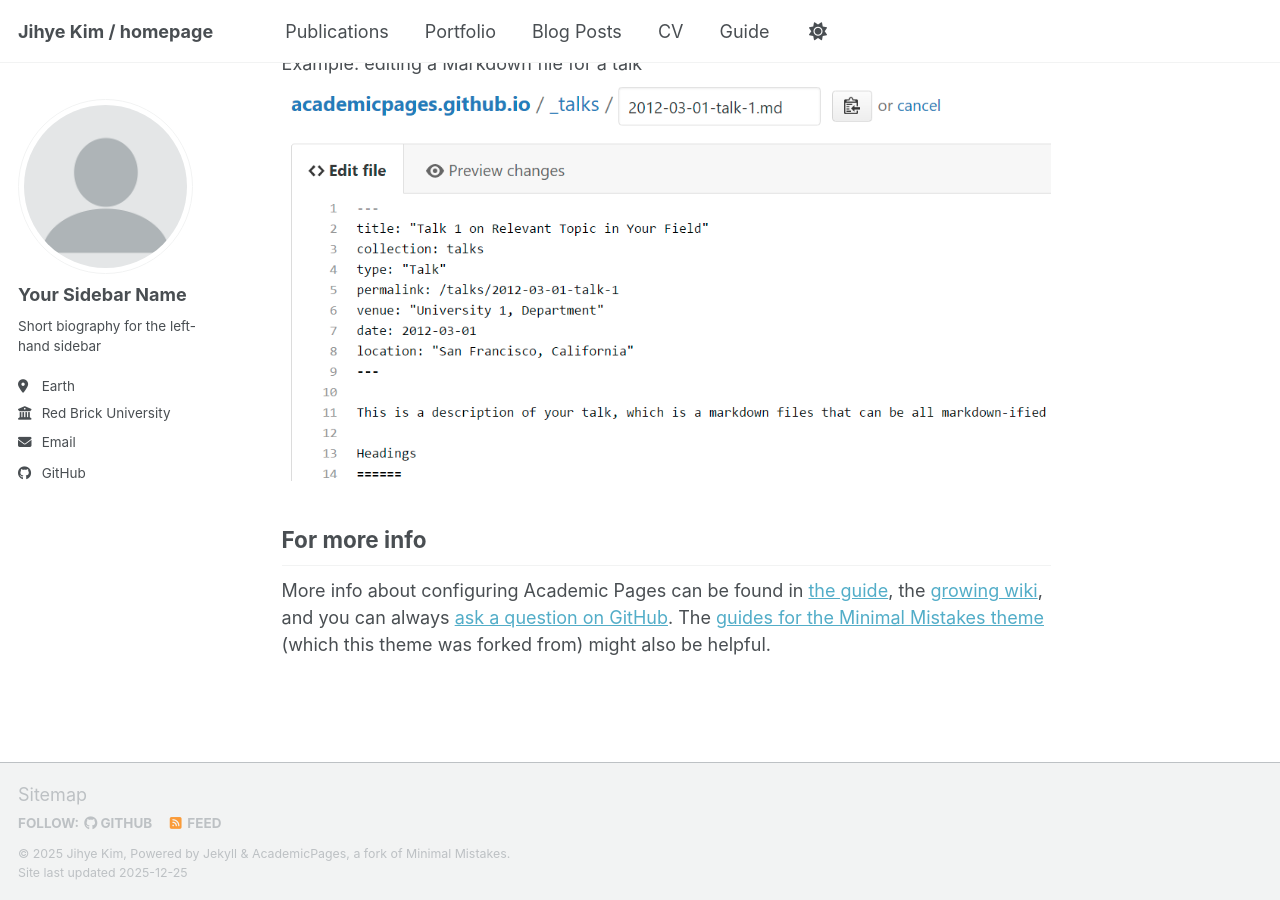
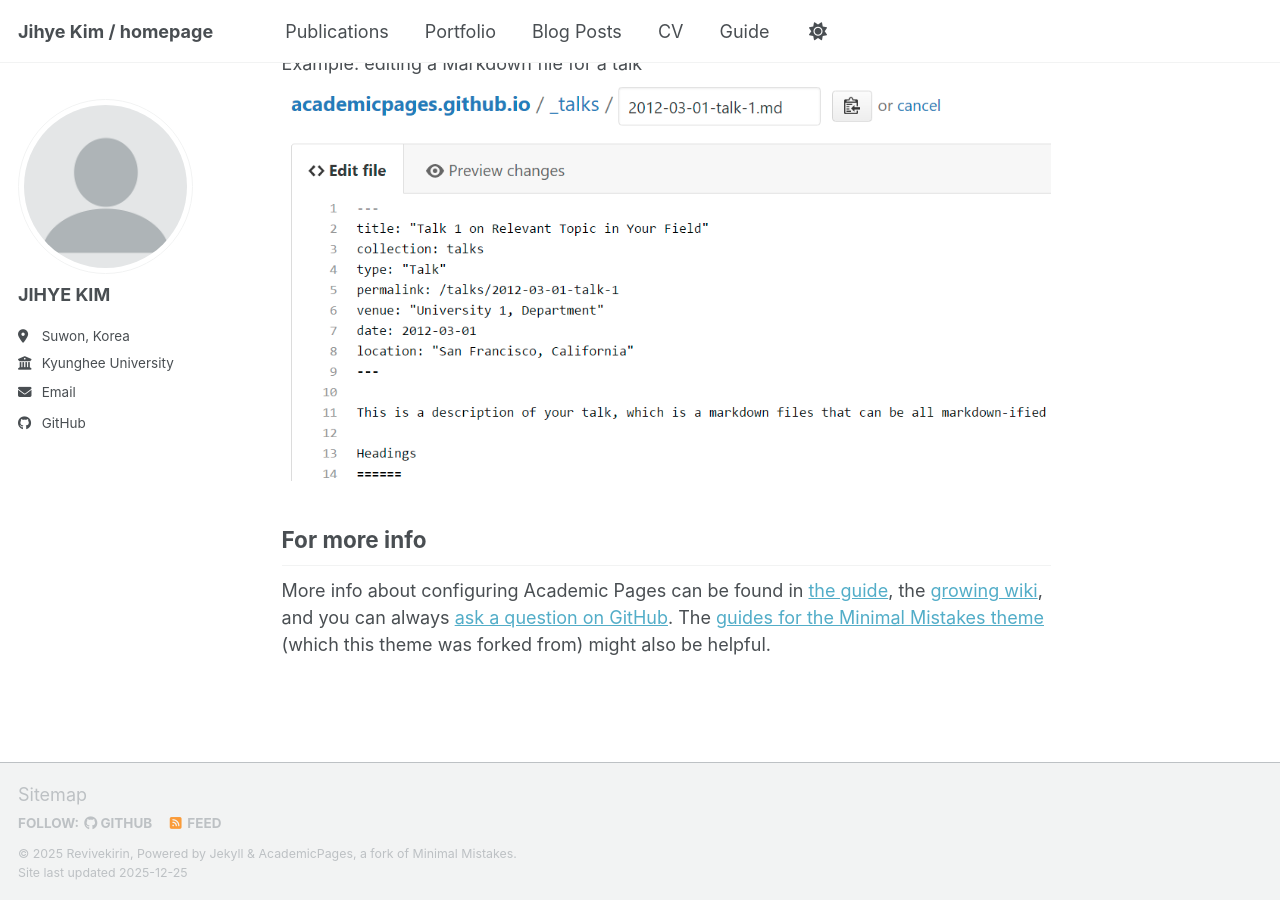
Before and after one commit to Revivekirin/revivekirin.github.io, a Jekyll site: the page built from _pages/about.md, in a window 1280 px wide and 900 px high, scrolled down 2718 px. Built offline with Jekyll 4.4.1, drawn with Linux system fonts in a browser that asks for light colours; a script bundle is joined from its source files by our own code; library files that are not in the unit come from our copies.

Commit message:
Edit _config

```diff
--- a/_config.yml
+++ b/_config.yml
@@ -11,7 +11,7 @@ locale                   : "en-US"
 site_theme               : "default" # the available themes options are "default", "air", "sunrise", "mint", "dirt" and "contrast"
 title                    : "Jihye Kim / homepage"
 title_separator          : "-"
-name                     : &name "Jihye Kim"
+name                     : &name "Revivekirin"
 description              : &description "..."   # Update this with a general description of your site, this is the default if not overridden by a page
 url                      : https://revivekirin.github.io # The base hostname & protocol for your site e.g. "https://[your GitHub username].github.io",
                                                            # or if you already have some other page hosted on Github then use "https://[your GitHub username].github.io/[Your Repo Name]"
@@ -24,13 +24,13 @@ repository               : "Revivekirin/revivekirin.github.io"
 author:
   # Biographic information
   avatar           : "profile.png"
-  name             : "Your Sidebar Name"
+  name             : "JIHYE KIM"
   pronouns         : # example: "she/her"
-  bio              : "Short biography for the left-hand sidebar"
-  location         : "Earth"
-  employer         : "Red Brick University"
+  bio              : ""
+  location         : "Suwon, Korea"
+  employer         : "Kyunghee University"
   uri              : # URL
-  email            : "none@example.org"
+  email            : "kimwiz4352@gmail.com"
 
   # Academic websites
   academia         : # URL
```
